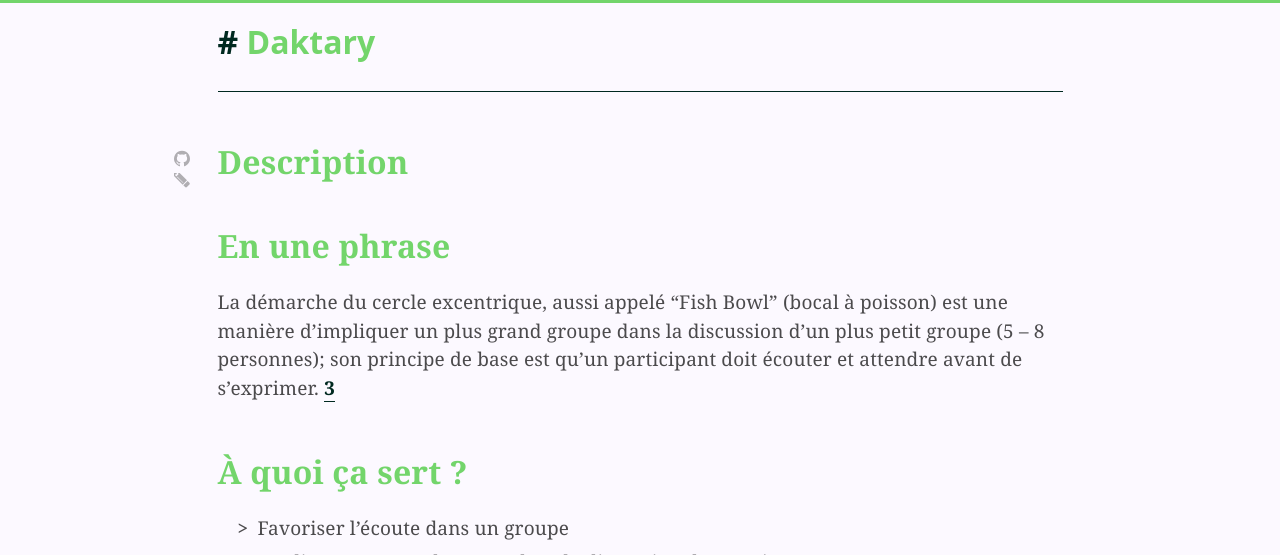
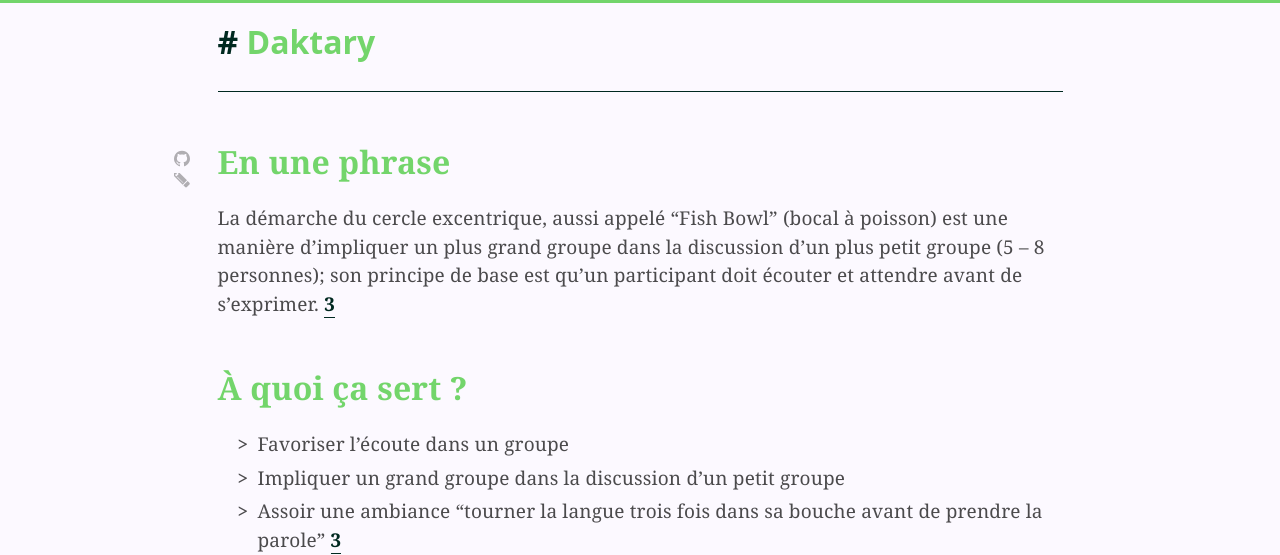
Before and after one commit to brutdethe/site, a Jekyll site: the page built from cercle-excentrique.md, in a window 1280 px wide and 900 px high, cut to the strip 0-555 px from the top of the window. Built offline with Jekyll 4.4.1, drawn with Linux system fonts in a browser that asks for light colours.

Commit message:
enlevé le mot description

```diff
--- a/_includes/content.html
+++ b/_includes/content.html
@@ -30,8 +30,6 @@
 
     <h1>{{ page.nom }}</h1>
 
-    <h2>Description</h2>
-
     {{ content }}
 
     {% if page.tags %}
```
